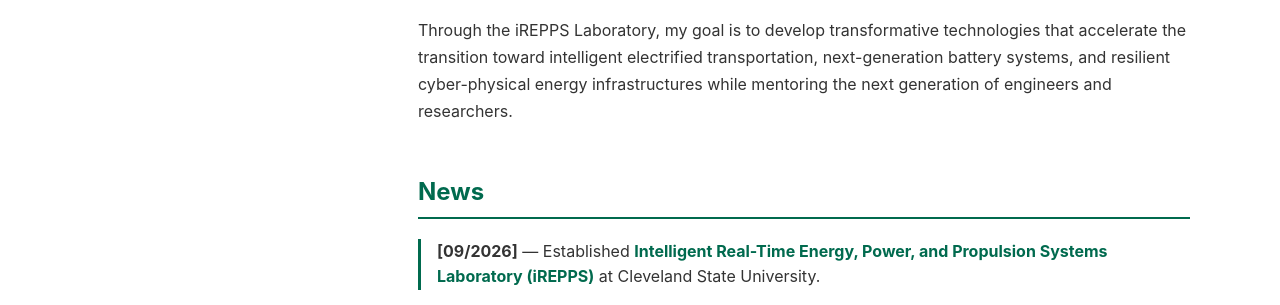
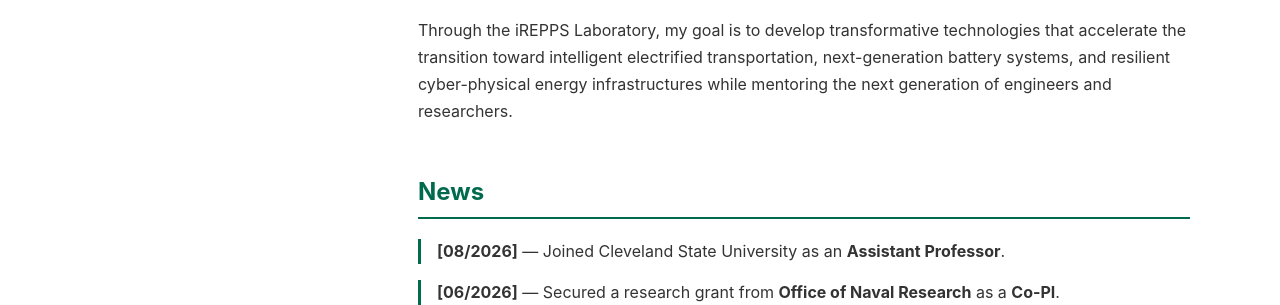
Before and after one commit to ltimilsina/csuohio, a plain HTML site: page index.html in a window 1280 px wide. Shown: the part 635-940 px from the top of the page. Drawn offline with Linux system fonts and the light colour scheme; some icons are missing.

Commit message:
Remove outdated news entry from index.html
Removed outdated news entry about the establishment of the iREPPS laboratory.

```diff
--- a/index.html
+++ b/index.html
@@ -281,7 +281,7 @@
             <section id="news">
                 <h2>News</h2>
                 <ul class="item-list">
-                    <li><strong>[09/2026]</strong> — Established <a href="https://ltimilsina.github.io/lab-irepps/" target="_blank"><strong>Intelligent Real-Time Energy, Power, and Propulsion Systems Laboratory (iREPPS)</strong></a> at Cleveland State University.</li>
+
                     <li><strong>[08/2026]</strong> — Joined Cleveland State University as an <strong>Assistant Professor</strong>.</li>
                     <li><strong>[06/2026]</strong> — Secured a research grant from <strong>Office of Naval Research</strong> as a <strong>Co-PI</strong>.</li>
                     <li><strong>[04/2026]</strong> — Nominated for the 2026 <strong>PEPS Distinguished Postdoctoral Scholar Award</strong> at Clemosn University .</li>
```
